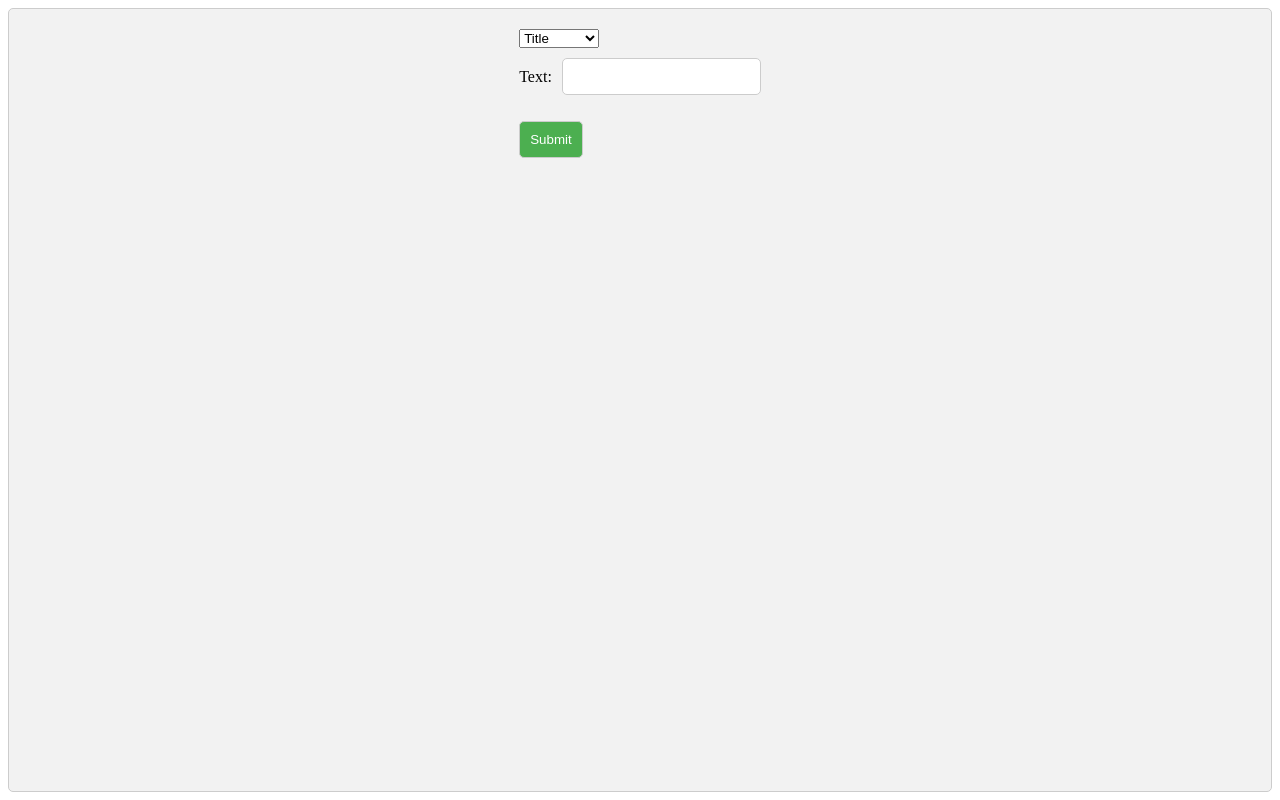
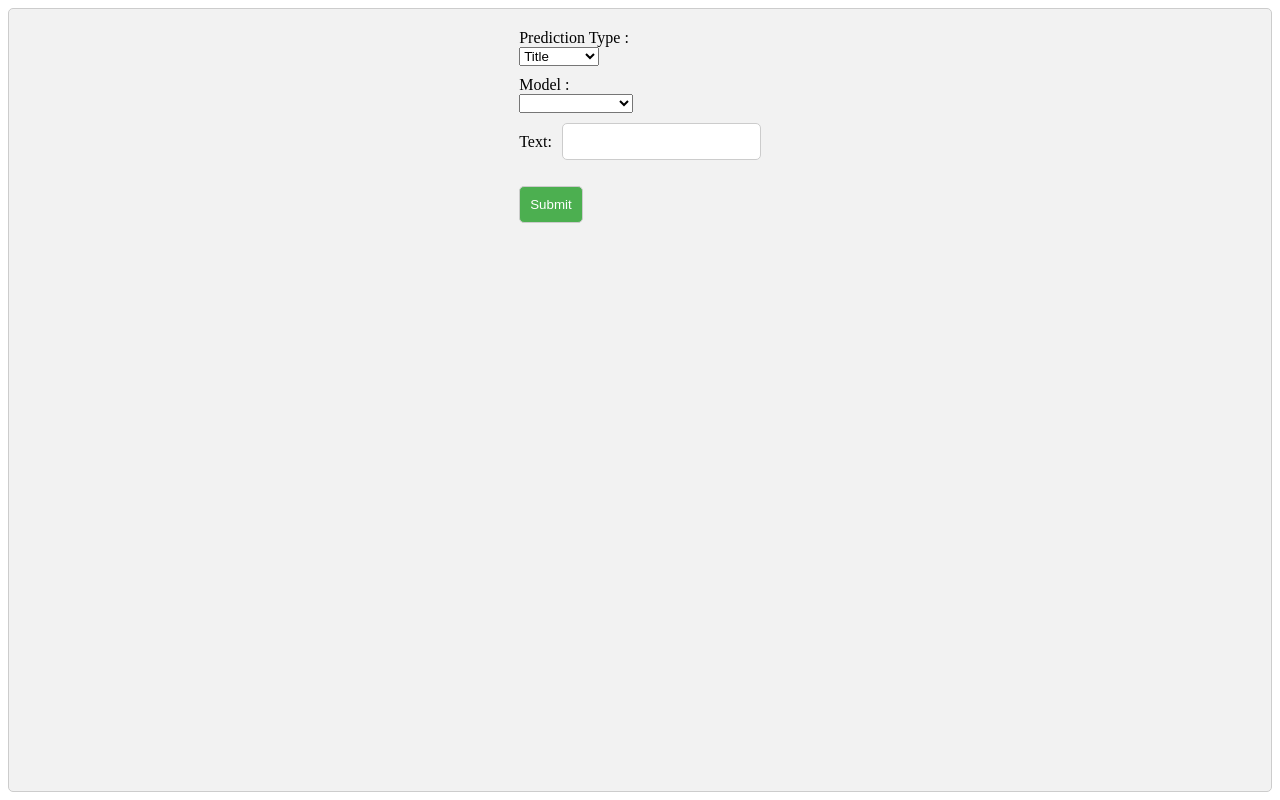
Before and after one commit to Kiefferflo/literary-genre-detector-front, an Angular app: page / in a window 1280 px wide. Built offline with nearby package versions, Linux system fonts and the light colour scheme.

Commit message:
feature: add nn to title

```diff
--- a/src/app/api-form/api-form.component.html
+++ b/src/app/api-form/api-form.component.html
@@ -1,10 +1,19 @@
 <section class="form-container">
     <form [formGroup]="apiForm" (ngSubmit)="onSubmit()">
+        <label>Prediction Type :</label>
         <select class="form-input" formControlName="url">
             <option *ngFor="let type of types" [ngValue]="type">
                 {{ type }}
             </option>
         </select>
+        <div *ngIf="apiForm.value['url'] == 'Summary' || apiForm.value['url'] == 'Title'">
+            <label>Model :</label>
+            <select class="form-input" formControlName="model">
+                <option *ngFor="let model of models" [ngValue]="model.value">
+                    {{ model.name }}
+                </option>
+            </select>
+        </div>
         <div class="form-input" [ngSwitch]="">
             <label>Text:</label>
             <input *ngIf="apiForm.value['url'] != 'Summary'" type="text" formControlName="text">
--- a/src/app/api-form/api-form.component.ts
+++ b/src/app/api-form/api-form.component.ts
@@ -14,6 +14,10 @@ export class ApiFormComponent {
     "Author",
     "Summary"
   ];
+  models = [
+    { name:"Tree", value:"/tree" },
+    { name:"Neural Network", value:"/nn" }
+  ]
 
   data: string = "";
 
@@ -24,13 +28,14 @@ export class ApiFormComponent {
   constructor(private fb:FormBuilder, private http: HttpClient) {
     this.apiForm = this.fb.group({
       url: this.fb.control(this.types[0]),
+      model: this.fb.control(''),
       text: this.fb.control('')
     });
   }
 
   async onSubmit() {
     let name = (this.apiForm.value['url'] as string).toLowerCase();
-    let url: string = this.endpoint + name + '?' + name + '=' + this.apiForm.value['text'];
+    let url: string = this.endpoint + name + this.apiForm.value['model'] + '?' + name + '=' + this.apiForm.value['text'];
     await this.http.post<HttpResponse<string>>(url, '')
     .subscribe((rep) =>  {
       this.data = JSON.stringify(rep);
```
